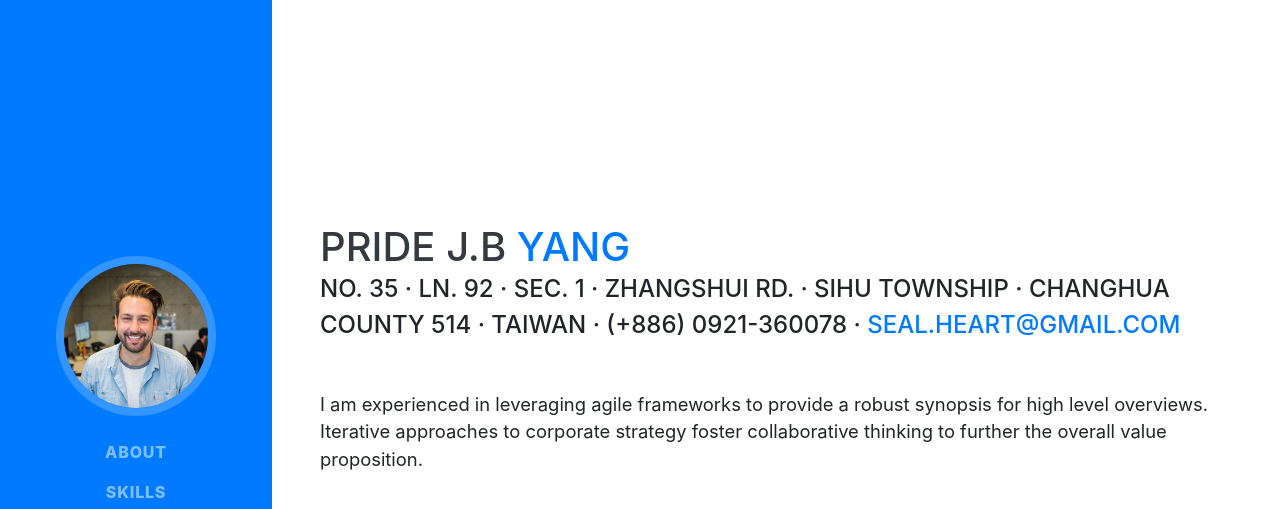
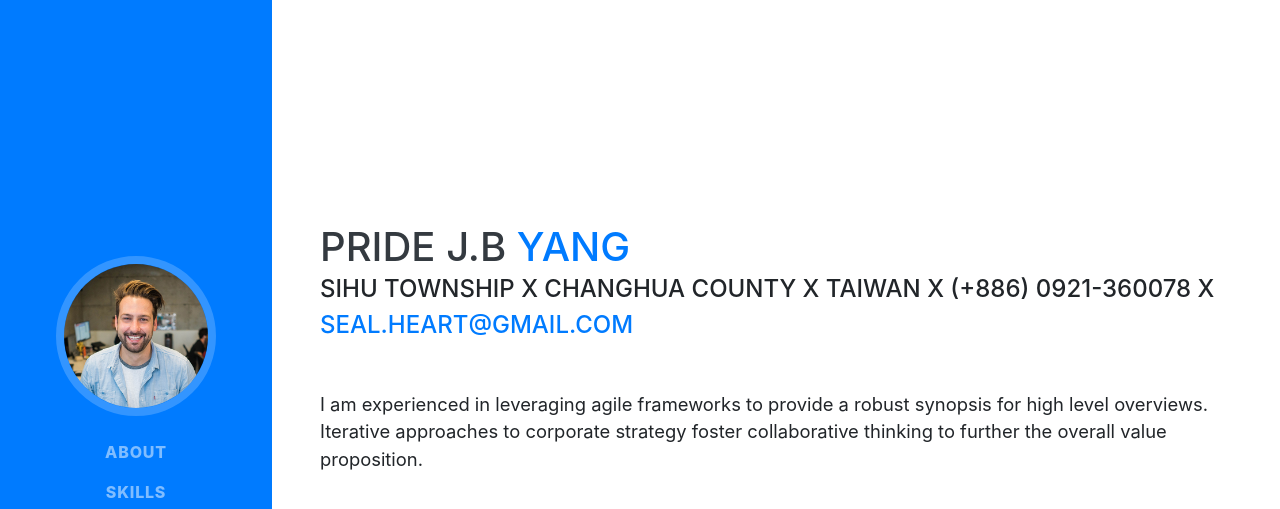
Before and after one commit to OGC-fever/resume, a website with bundled scripts: page index.html in a window 1280 px wide. Shown: the top 509 px of the page. Built offline with nearby package versions, Linux system fonts and the light colour scheme; a web font is replaced by a local one.

Commit message:
Update index.html

```diff
--- a/index.html
+++ b/index.html
@@ -68,7 +68,7 @@
         <h1 class="mb-0">Pride J.B
           <span class="text-primary">Yang</span>
         </h1>
-        <div class="subheading mb-5">No. 35 · Ln. 92 · Sec. 1 · Zhangshui Rd. · Sihu Township · Changhua County 514 · Taiwan · (+886) 0921-360078 ·
+        <div class="subheading mb-5">Sihu Township x Changhua County x Taiwan x (+886) 0921-360078 x
           <a href="mailto:seal.heart@gmail.com">seal.heart@gmail.com</a>
         </div>
         <p class="lead mb-5">I am experienced in leveraging agile frameworks to provide a robust synopsis for high level overviews. Iterative approaches to corporate strategy foster collaborative thinking to further the overall value proposition.</p>
```
